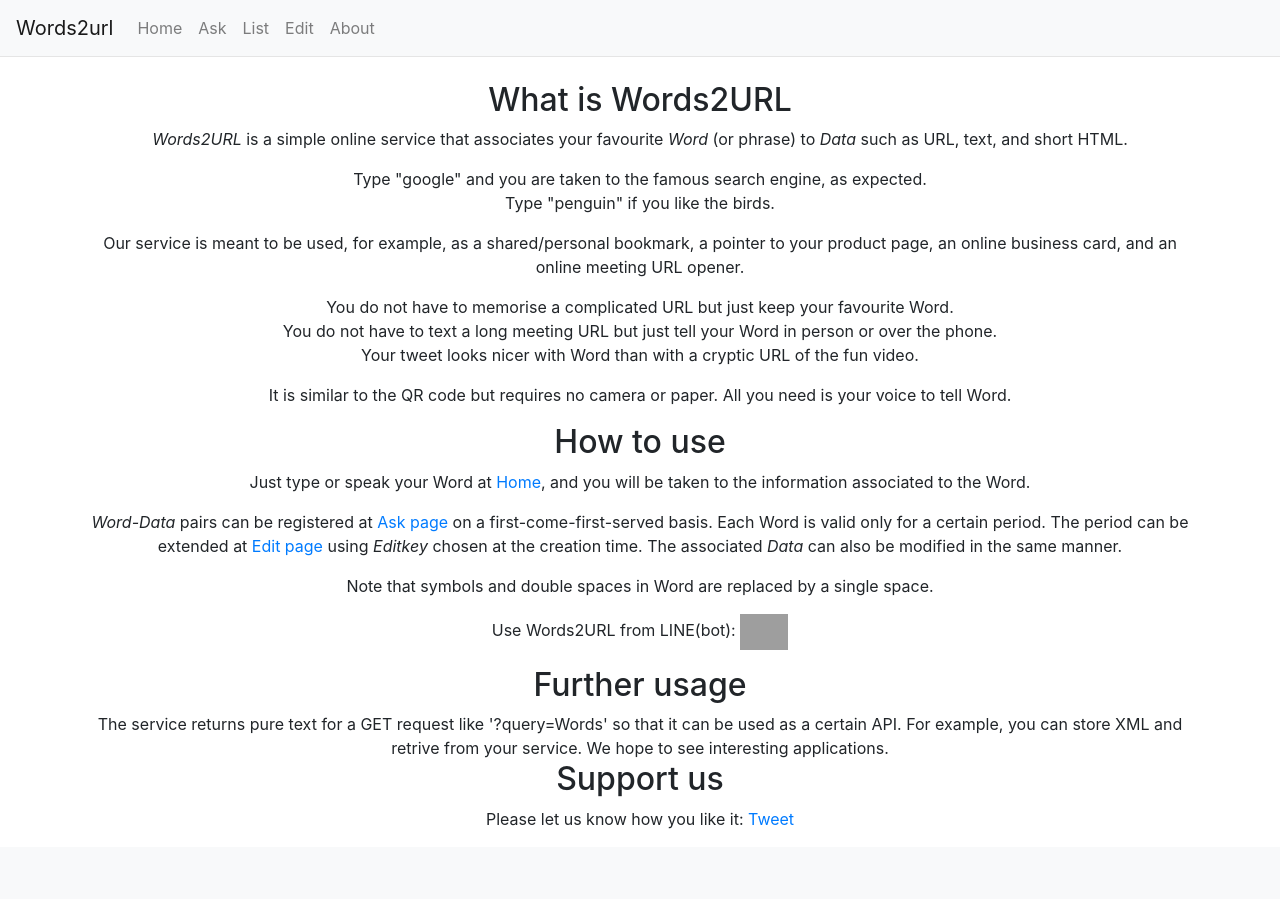
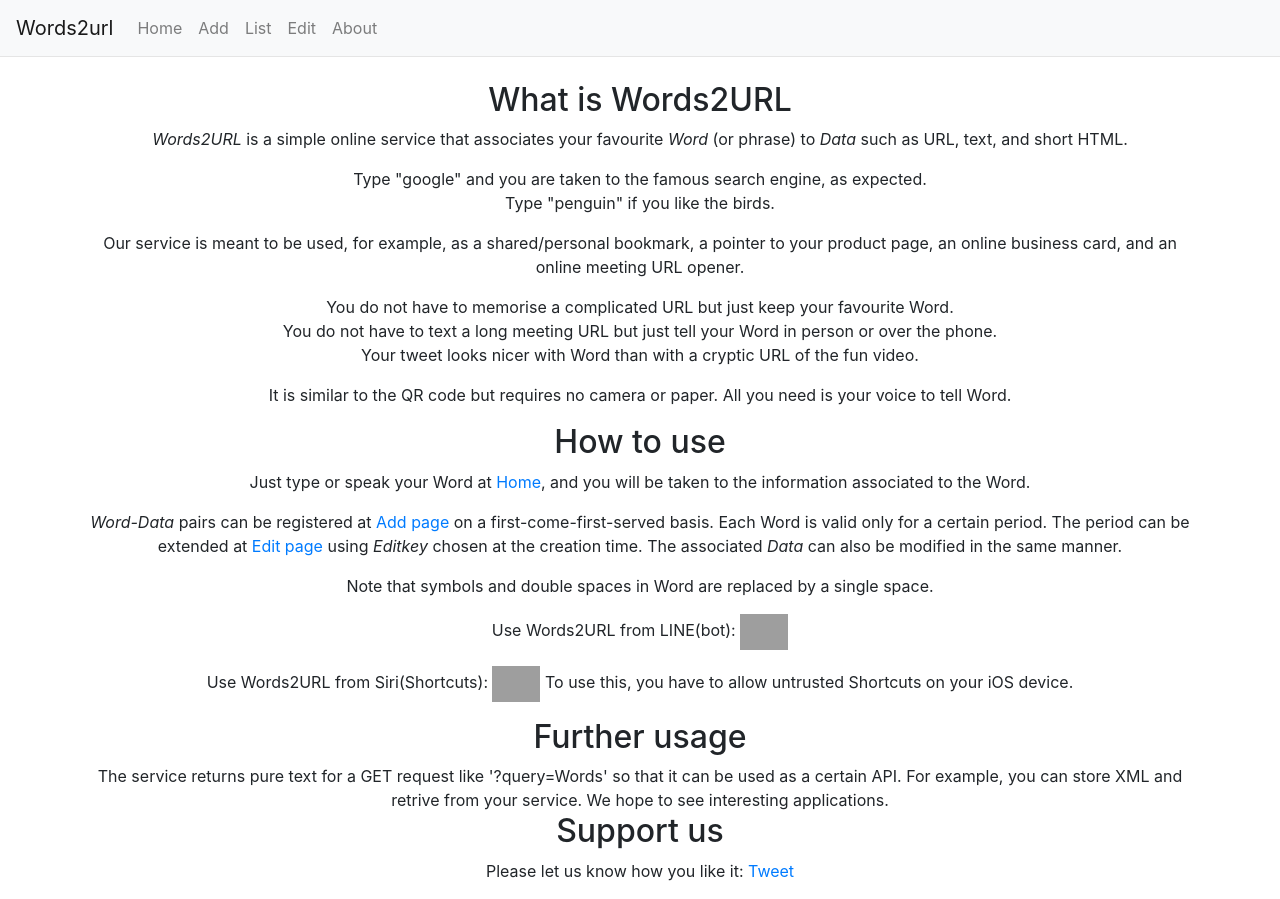
Before and after one commit to shizuo-kaji/words2url, a Django app: page /about/ in a window 1280 px wide. Before the commit the page ends 829 px from the top, so only its background shows below. Run offline with Django 3.2, Linux system fonts and the light colour scheme; some libraries are stand-ins or nearby versions; grey boxes are pictures that could not be loaded.

Commit message:
added: iOS Shortcuts

```diff
--- a/wordb/templates/wordb/about.html
+++ b/wordb/templates/wordb/about.html
@@ -39,7 +39,7 @@ Just type or speak your Word at <a href="{% url 'index'%}">Home</a>, and you wil
 </p>
 
 <p>
-<em>Word-Data</em> pairs can be registered at <a href="{% url 'ask'%}">Ask page</a> on a first-come-first-served basis.
+<em>Word-Data</em> pairs can be registered at <a href="{% url 'ask'%}">Add page</a> on a first-come-first-served basis.
 Each Word is valid only for a certain period.
 The period can be extended at <a href="{% url 'update'%}">Edit page</a> using <em>Editkey</em> chosen at the creation time.
 The associated <em>Data</em> can also be modified in the same manner.
@@ -52,6 +52,15 @@ Note that symbols and double spaces in Word are replaced by a single space.
 Use Words2URL from LINE(bot):
 <a href="https://lin.ee/TXtNdyf"><img src="https://scdn.line-apps.com/n/line_add_friends/btn/ja.png" alt="Add to LINE" height="36" border="0"></a>
 </p>
+
+<p>
+Use Words2URL from Siri(Shortcuts):
+<a href="https://www.icloud.com/shortcuts/58f0a04f5e8440bfb1577ff7199dc51c "><img src="https://help.apple.com/assets/5E8CEA35094622DF10489984/5E8CEA42094622DF1048998D/en_GB/18c714c61bfdebca44fe6989f0a2511d.png" alt="Add to Siri" height="36" border="0"></a>
+To use this, you have to allow untrusted Shortcuts on your iOS device.
+</p>
+
+
+
 
 <h2>Further usage</h2>
 The service returns pure text for a GET request like '?query=Words' so that it can be used as a certain API.
--- a/wordb/templates/wordb/base.html
+++ b/wordb/templates/wordb/base.html
@@ -33,7 +33,7 @@
                     <a class="nav-link" href="{% url 'index'%}">Home</a>
                 </li>
                 <li class="nav-item">
-                    <a class="nav-link" href="{% url 'ask'%}">Ask</a>
+                    <a class="nav-link" href="{% url 'ask'%}">Add</a>
                 </li>
                 <li class="nav-item">
                     <a class="nav-link" href="{% url 'list'%}">List</a>
```
